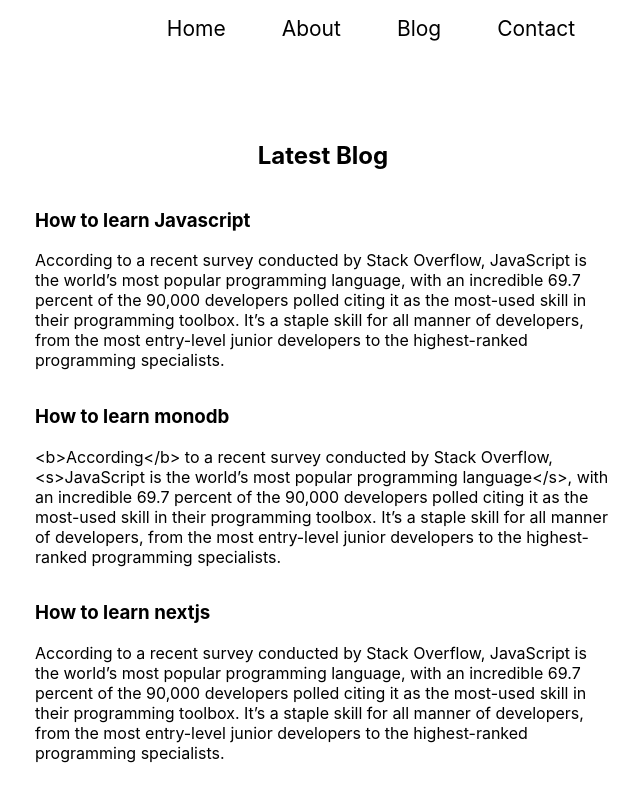
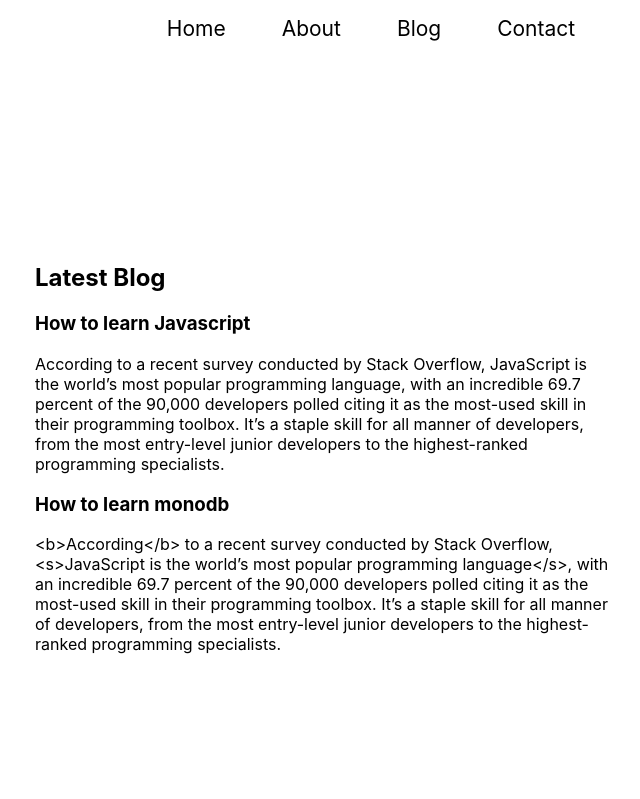
Before and after one commit to shashik962/hunting-blog, a Next.js app: page /blog in a window 1280 px wide. Shown: the top 799 px of the page, without its empty margins (317-957 px from the left). Built offline with nearby package versions, Linux system fonts and the light colour scheme.

Commit message:
Adding Infinite Scroll #29

```diff
--- a/package.json
+++ b/package.json
@@ -11,7 +11,8 @@
   "dependencies": {
     "next": "14.2.3",
     "react": "18.3.1",
-    "react-dom": "18.3.1"
+    "react-dom": "18.3.1",
+    "react-infinite-scroll-component": "^6.1.0"
   },
   "devDependencies": {
     "eslint": "7.32.0",
--- a/pages/api/blogs.js
+++ b/pages/api/blogs.js
@@ -3,6 +3,7 @@ import * as fs from 'fs';
 
 export default async function handler(req, res) {
   let data = await fs.promises.readdir('blogdata');
+  data = data.slice(0, parseInt(req.query.count));
   let myfile;
   let allBlogs = [];
   for(let i = 0; i < data.length; i++) {
--- a/pages/blog.js
+++ b/pages/blog.js
@@ -2,15 +2,34 @@ import React, { useEffect, useState } from 'react'
 import styles from "../styles/Blog.module.css"
 import Link  from 'next/link';
 import * as fs from 'fs';
+import InfiniteScroll from 'react-infinite-scroll-component';
+
 // Step 1: Collect all the files from blogdata directory
 // Step 2: Iterate through the and Display them
 function Blog(props) {
       console.log("props", props);
       const [blogs, setBlogs] = useState(props.allBlogs);
-
+      const [count, setCount] = useState(2);
+      const fetchData = async () => {
+            let d = await fetch(`http://localhost:3000/api/blogs/?count=${count + 2}`);
+            setCount(count + 2);
+            let data = await d.json();
+            setBlogs(data);
+      };
           return (
             <div className={styles.container}>
                 <main className={styles.main} >
+                <InfiniteScroll
+                  dataLength={blogs.length} //This is important field to render the next data
+                  next={fetchData}
+                  hasMore={props.allCount !== blogs.length}
+                  loader={<h4>Loading...</h4>}
+                  endMessage={
+                    <p style={{ textAlign: 'center' }}>
+                      <b>Yay! You have seen it all</b>
+                    </p>
+                  }
+            >
             <h2>Latest Blog</h2>
             {blogs.map((blogitem) => {
               return (
@@ -22,6 +41,19 @@ function Blog(props) {
                 </div>
               )
             })}
+        </InfiniteScroll>
+{/*
+            <h2>Latest Blog</h2>
+            {blogs.map((blogitem) => {
+              return (
+                <div  key={blogitem.title}>
+                  <Link href={`/blogpost/${blogitem.slug}`} >
+                    <h3 className={styles.blogItemh3}>{blogitem.title}</h3>
+                    <p className={styles.blogItemp}>{blogitem.content.substr(0,400)}</p>
+                  </Link>
+                </div>
+              )
+            })} */}
           </main>
     </div>
 
@@ -31,9 +63,10 @@ function Blog(props) {
 
 export async function getStaticProps() {
   let data = await fs.promises.readdir('blogdata');
+  let allCount = data.length;
   let myfile;
   let allBlogs = [];
-  for(let i = 0; i < data.length; i++) {
+  for(let i = 0; i < 2; i++) {
     const item = data[i];
     myfile = await fs.promises.readFile(('blogdata/'+item), 'utf-8');
     console.log(myfile);
@@ -41,7 +74,7 @@ export async function getStaticProps() {
   }
 
   // Pass data to the page via props
-  return { props: {allBlogs} }
+  return { props: {allBlogs, allCount} }
 }
 
 export default Blog
```
Also changed, not shown: note.txt (added), 1 other file (tests, documents, lock files or other folders). Lines whose indentation alone changed are shown as unchanged.
